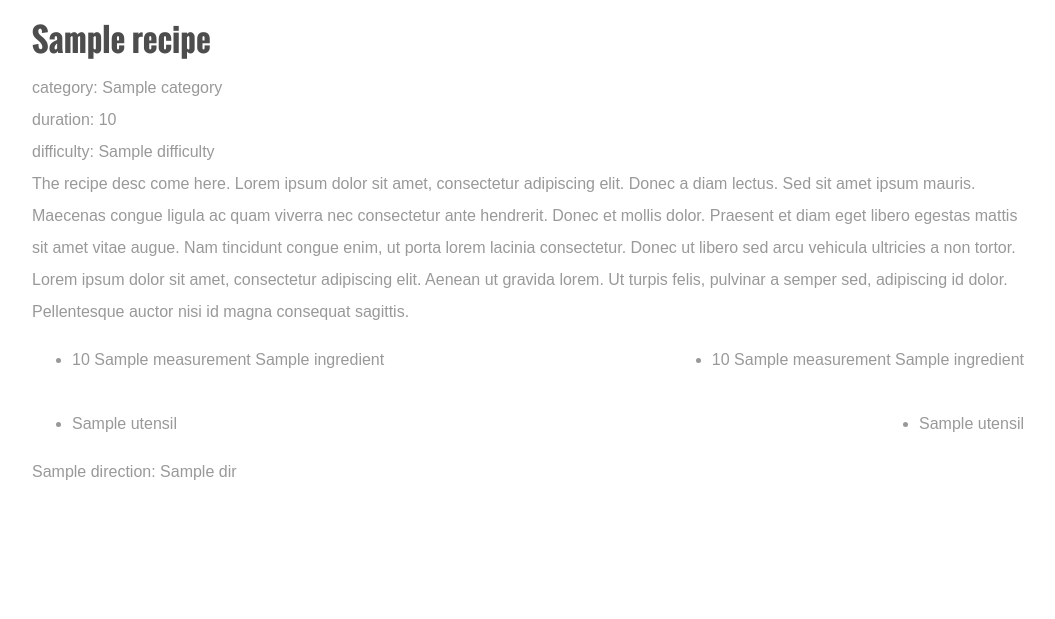
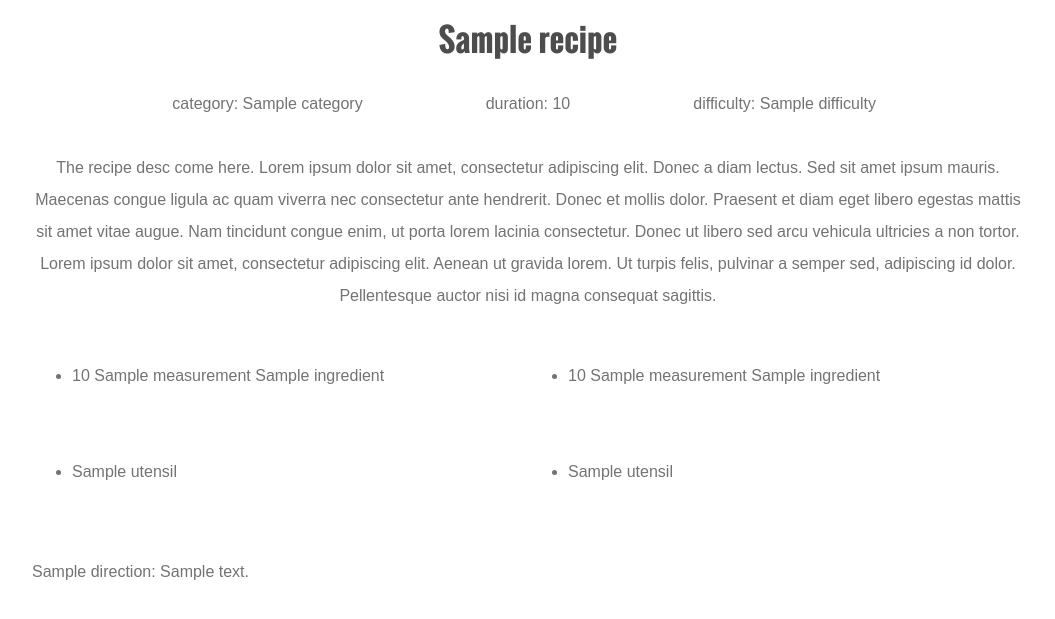
Before and after one commit to IxDay/gordon, a Python web app: template rulzurapi/src/api/recipes/templates/recipe.html in a window 1280 px wide. Shown: the top 619 px of the page, without its empty margins (112-1167 px from the left). Run offline with Jinja, Linux system fonts and the light colour scheme; the template is opened without the code that fills it: most values are stand-ins (such as "Sample title", 1, 10 or a date in 2020); style sheets or scripts are compiled from the project's sources; some web fonts are replaced.

Commit message:
Integrates the css with the application

```diff
--- a/rulzurapi/src/api/base/templates/base.html
+++ b/rulzurapi/src/api/base/templates/base.html
@@ -18,7 +18,7 @@
 
 </head>
 <body>
-  <div class="container">
+  <div class="container clearfix">
     {% block content %}
     {% endblock %}
   </div>
--- a/rulzurapi/src/api/base/templates/index.html
+++ b/rulzurapi/src/api/base/templates/index.html
@@ -1,5 +1,5 @@
 {% extends 'base.html' %}
 
 {% block content %}
-<h1>This is the index</h1>
+<h1 class="center">This is the index</h1>
 {% endblock %}
--- a/rulzurapi/src/api/recipes/templates/recipe.html
+++ b/rulzurapi/src/api/recipes/templates/recipe.html
@@ -2,28 +2,29 @@
 
 {% block content %}
 <div class="recipe">
-  <h1>{{recipe.name}}</h1>
-  <section class="recipe-desc">
-    <div class="recipe-metadata">
-      <div>category: {{recipe.category}}</div>
-      <div>duration: {{recipe.duration}}</div>
-      <div>difficulty: {{recipe.difficulty}}</div>
-      <div style="clear: both"></div>
+  <h1 class="center">{{recipe.name}}</h1>
+  <section class="description">
+    <div class="col1of1 m1y metadata">
+      <div class="col1of3 text-right">category: {{recipe.category}}</div>
+      <div class="col1of3 center">duration: {{recipe.duration}}</div>
+      <div class="col1of3 demo">difficulty: {{recipe.difficulty}}</div>
     </div>
+    <p class="col1of1 m1y center">
     The recipe desc come here.
     Lorem ipsum dolor sit amet, consectetur adipiscing elit. Donec a diam lectus. Sed sit amet ipsum mauris. Maecenas congue ligula ac quam viverra nec consectetur ante hendrerit. Donec et mollis dolor. Praesent et diam eget libero egestas mattis sit amet vitae augue. Nam tincidunt congue enim, ut porta lorem lacinia consectetur. Donec ut libero sed arcu vehicula ultricies a non tortor. Lorem ipsum dolor sit amet, consectetur adipiscing elit. Aenean ut gravida lorem. Ut turpis felis,
 pulvinar a semper sed, adipiscing id dolor. Pellentesque auctor nisi id magna consequat sagittis.
+</p>
   </section>
-  <section class="two-columns">
+  <section class="col1of1 m1y ingredients">
     {% set pivot = (recipe.ingredients|length / 2 )|round|int %}
-    <div class="left">
+    <div class="col1of2">
       <ul>
       {% for ingredient in recipe.ingredients[:pivot] %}
         <li>{{ingredient.quantity}} {{ingredient.measurement}} {{ingredient.name}}</li>
       {% endfor %}
       </ul>
     </div>
-    <div class="right">
+    <div class="col1of2">
       <ul>
       {% for ingredient in recipe.ingredients[pivot:] %}
         <li>{{ingredient.quantity}} {{ingredient.measurement}} {{ingredient.name}}</li>
@@ -31,17 +32,16 @@ pulvinar a semper sed, adipiscing id dolor. Pellentesque auctor nisi id magna co
       </ul>
     </div>
   </section>
-  <div style="clear: both">
-  <section class="two-columns">
+  <section class="col1of1 m1y utensils">
     {% set pivot = (recipe.utensils|length / 2 )|round|int %}
-    <div class="left">
+    <div class="col1of2">
       <ul>
       {% for utensil in recipe.utensils[:pivot] %}
         <li>{{utensil.name}}</li>
       {% endfor %}
       </ul>
     </div>
-    <div class="right">
+    <div class="col1of2">
       <ul>
       {% for utensil in recipe.utensils[pivot:] %}
         <li>{{utensil.name}}</li>
@@ -50,11 +50,10 @@ pulvinar a semper sed, adipiscing id dolor. Pellentesque auctor nisi id magna co
     </div>
   </section>
 
-  <div style="clear: both">
-  <article class="directions">
-    {% for dir_title, dir in recipe.directions.items() %}
+  <article class="col1of1 m1y directions">
+    {% for direction in recipe.directions %}
     <section class="direction">
-      {{dir_title}}: {{dir}}
+      {{direction.title}}: {{direction.text}}
     </section>
     {% endfor %}
   </article>
--- a/rulzurapi/src/app.py
+++ b/rulzurapi/src/app.py
@@ -114,4 +114,4 @@ def create_app(conf=None):
 
 
 if __name__ == "__main__":
-    create_app().run(host='0.0.0.0', use_reloader=False)
+    create_app().run(host='0.0.0.0')
--- a/rulzurfront/src/styles/_typography.scss
+++ b/rulzurfront/src/styles/_typography.scss
@@ -1,7 +1,7 @@
 html {
   font: 100%/2 'PT Serif', sans-serif;
   font-weight: 400;
-  color: $light;
+  color: $gray;
   -webkit-font-smoothing: antialiased;
   text-rendering: optimizeLegibility;
 }
--- a/rulzurfront/src/styles/main.scss
+++ b/rulzurfront/src/styles/main.scss
@@ -5,3 +5,11 @@
 @import 'buttons';
 @import 'helpers';
 @import 'grid';
+
+
+.recipe {
+
+  .direction {
+    margin-top: 20px;
+  }
+}
```
Also changed, not shown: rulzurapi/src/api/recipes/templates/recipes.html (+12 -3 lines).
